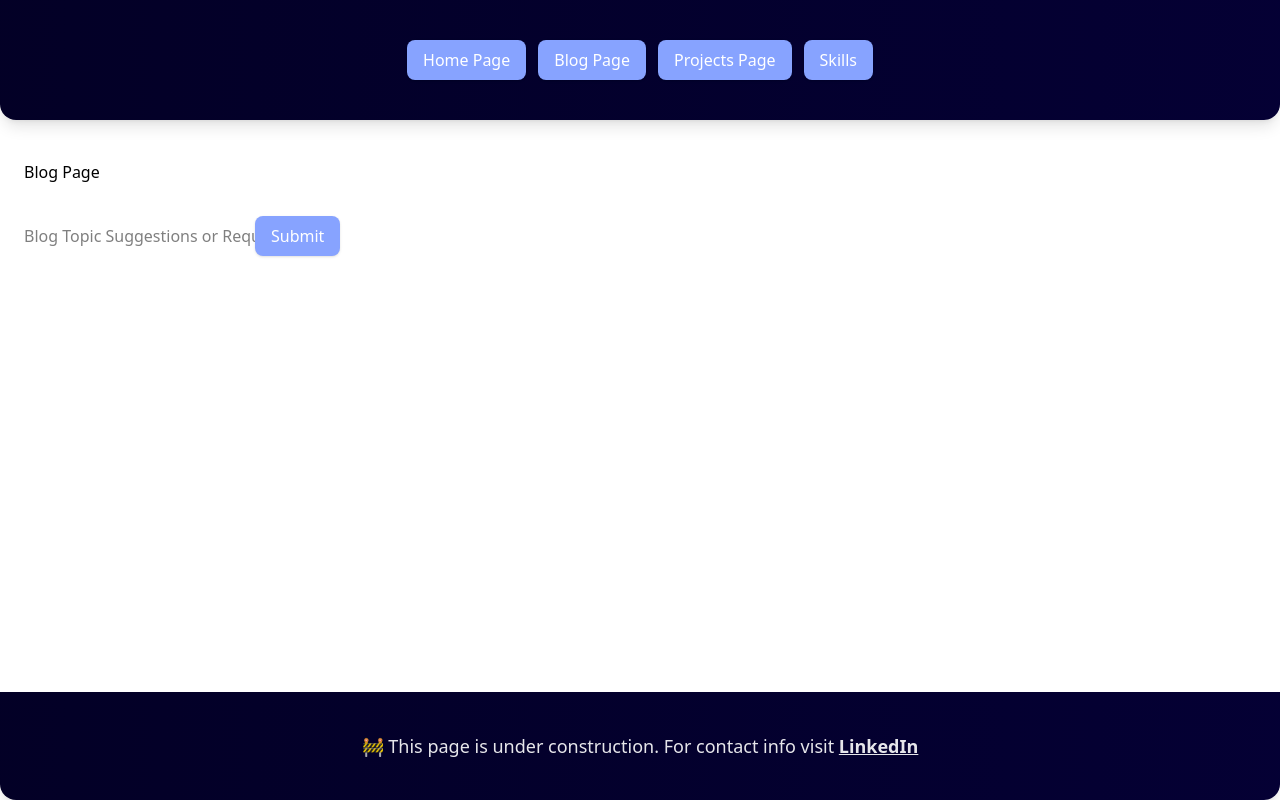
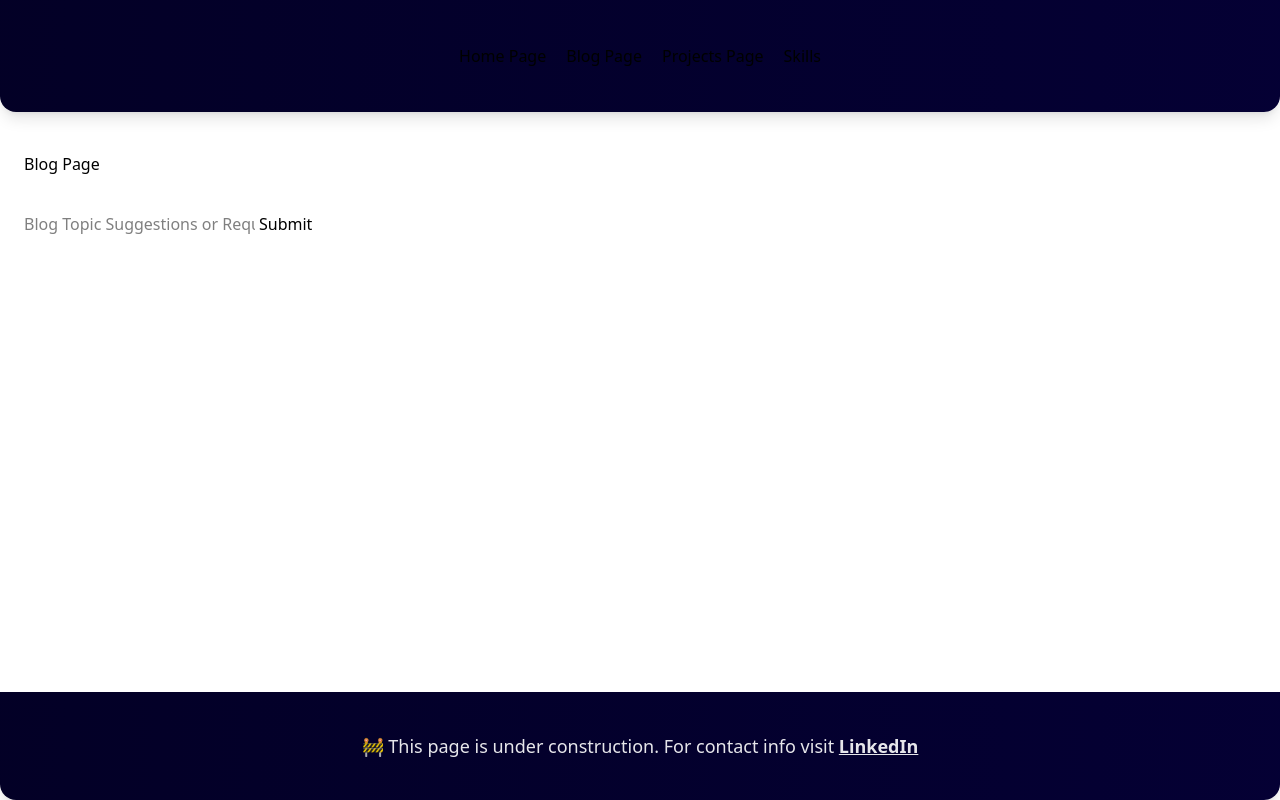
Before and after one commit to denglish04/Personal-Website, a React (Vite) app: page /blog in a window 1280 px wide. Built offline with nearby package versions, Linux system fonts and the light colour scheme.

Commit message:
graphical change to buttons

```diff
--- a/src/components/Button.jsx
+++ b/src/components/Button.jsx
@@ -1,15 +1,25 @@
-export default function Button({children, onClick, color = "blue"}){
+export default function Button({ children, onClick, color = "blue" }) {
   const base =
-    "px-4 py-2 rounded-lg text-white transition font-medium shadow-sm";
+    "relative bg-transparent px-1 py-1 font-medium text-black transition";
+
+  const underline =
+    "after:absolute after:left-1/2 after:bottom-0 after:h-[2px] after:w-full " +
+    "after:-translate-x-1/2 after:scale-x-0 after:origin-center " +
+    "after:transition-transform after:duration-300 after:content-[''] " +
+    "hover:after:scale-x-100";
+
   const colors = {
-    blue: "bg-[oklch(0.76_0.2_272)] hover:bg-[oklch(0.76_0.2_92)]",
-    green: "bg-green-500 hover:bg-green-600",
-    purple: "bg-purple-500 hover:bg-purple-600",
-    orange: "bg-orange-500 hover:bg-orange-600",
+    blue: "after:bg-[oklch(0.76_0.2_272)]",
+    green: "after:bg-green-500",
+    purple: "after:bg-purple-500",
+    orange: "after:bg-orange-500",
   };
 
   return (
-    <button onClick={onClick} className={`${base} ${colors[color]}`}>
+    <button
+      onClick={onClick}
+      className={`${base} ${underline} ${colors[color]}`}
+    >
       {children}
     </button>
   );
```
